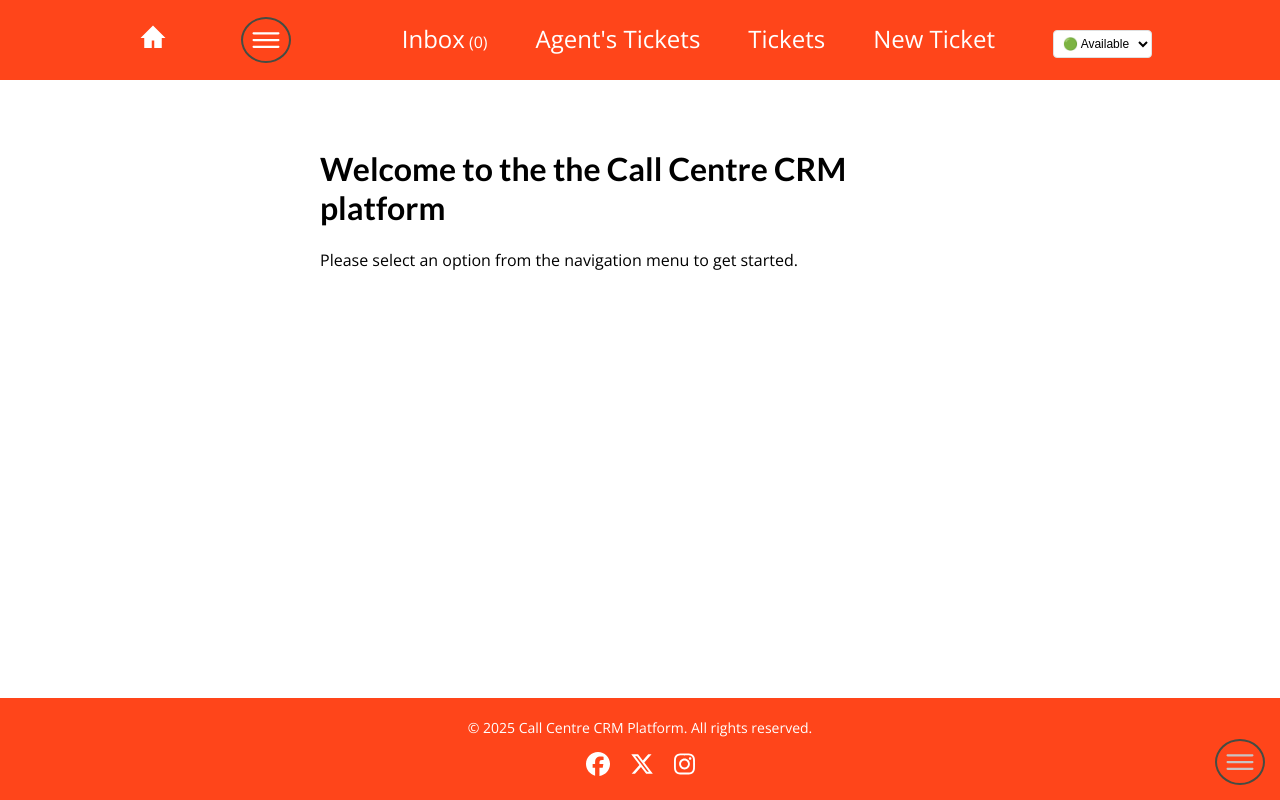
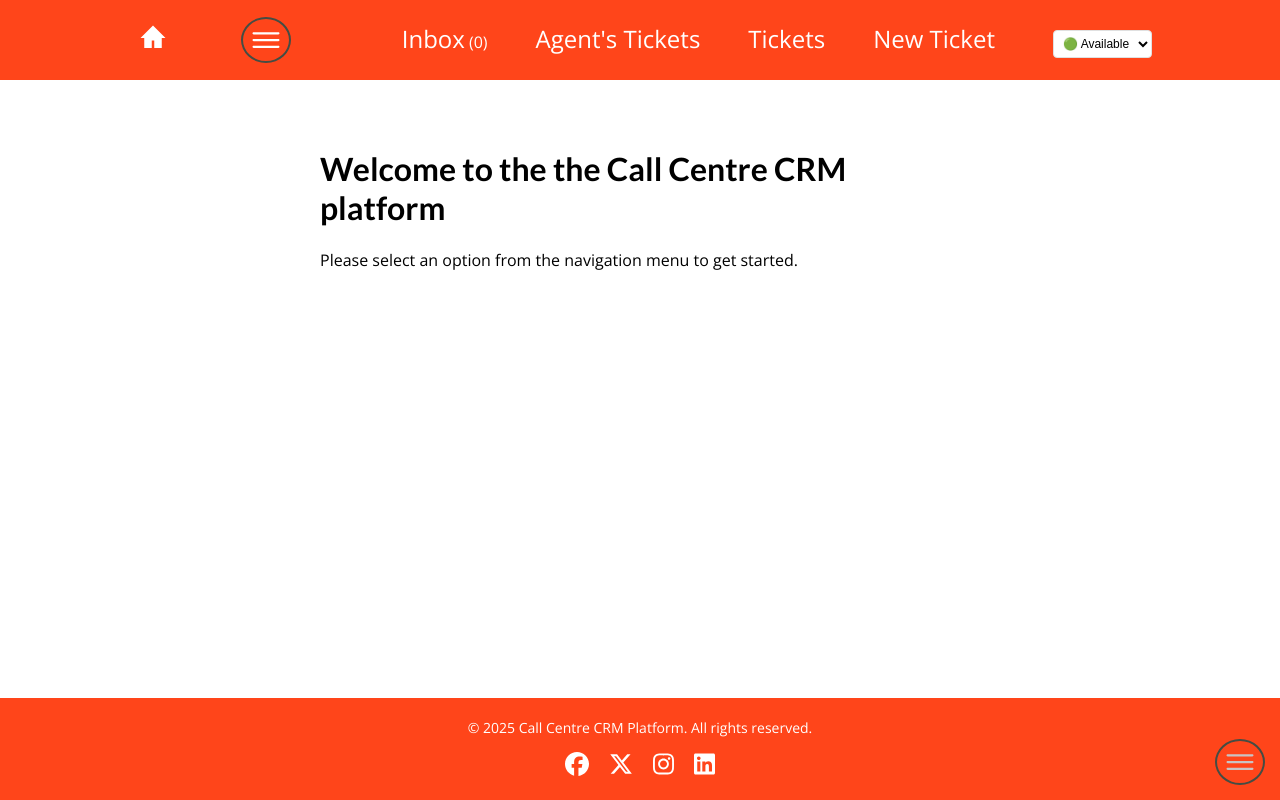
Before and after one commit to Mikaela-D/FYP-Frontend, a Next.js app: page / in a window 1280 px wide. Built offline with nearby package versions, Linux system fonts and the light colour scheme; no server answers.

Commit message:
Added LinkedIn to the footer

```diff
--- a/components/layout/Footer.js
+++ b/components/layout/Footer.js
@@ -3,6 +3,7 @@ import {
   faFacebook,
   faInstagram,
   faXTwitter,
+  faLinkedin
 } from "@fortawesome/free-brands-svg-icons";
 import classes from "./Footer.module.css";
 
@@ -35,6 +36,13 @@ const Footer = () => {
         >
           <FontAwesomeIcon icon={faInstagram} className={classes.socialIcon} />
         </a>
+        <a
+          href="https://www.linkedin.com/company/genesys/"
+          target="_blank"
+          rel="noopener noreferrer"
+        >
+          <FontAwesomeIcon icon={faLinkedin} className={classes.socialIcon} />
+        </a>
       </div>
     </footer>
   );
```
